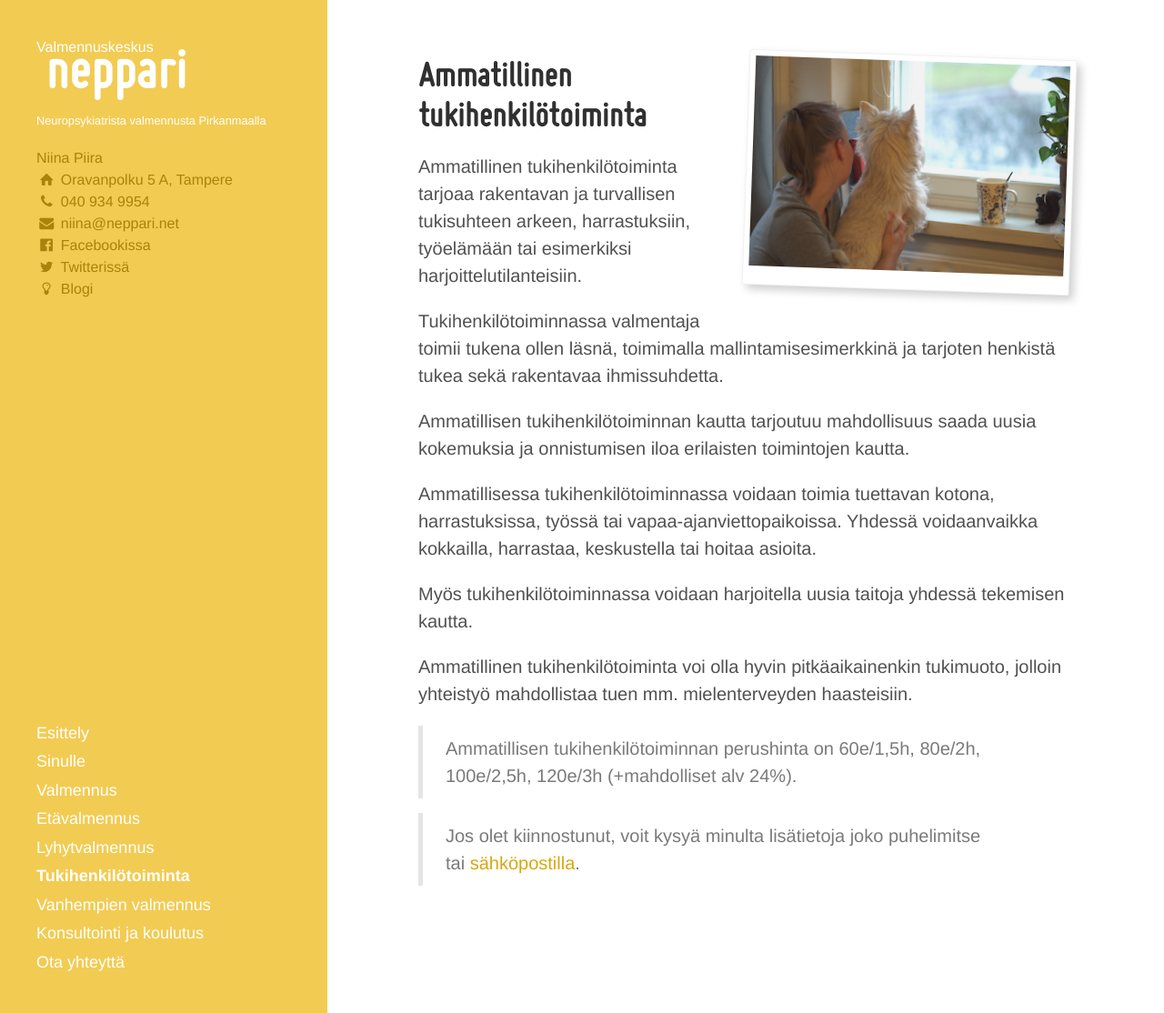
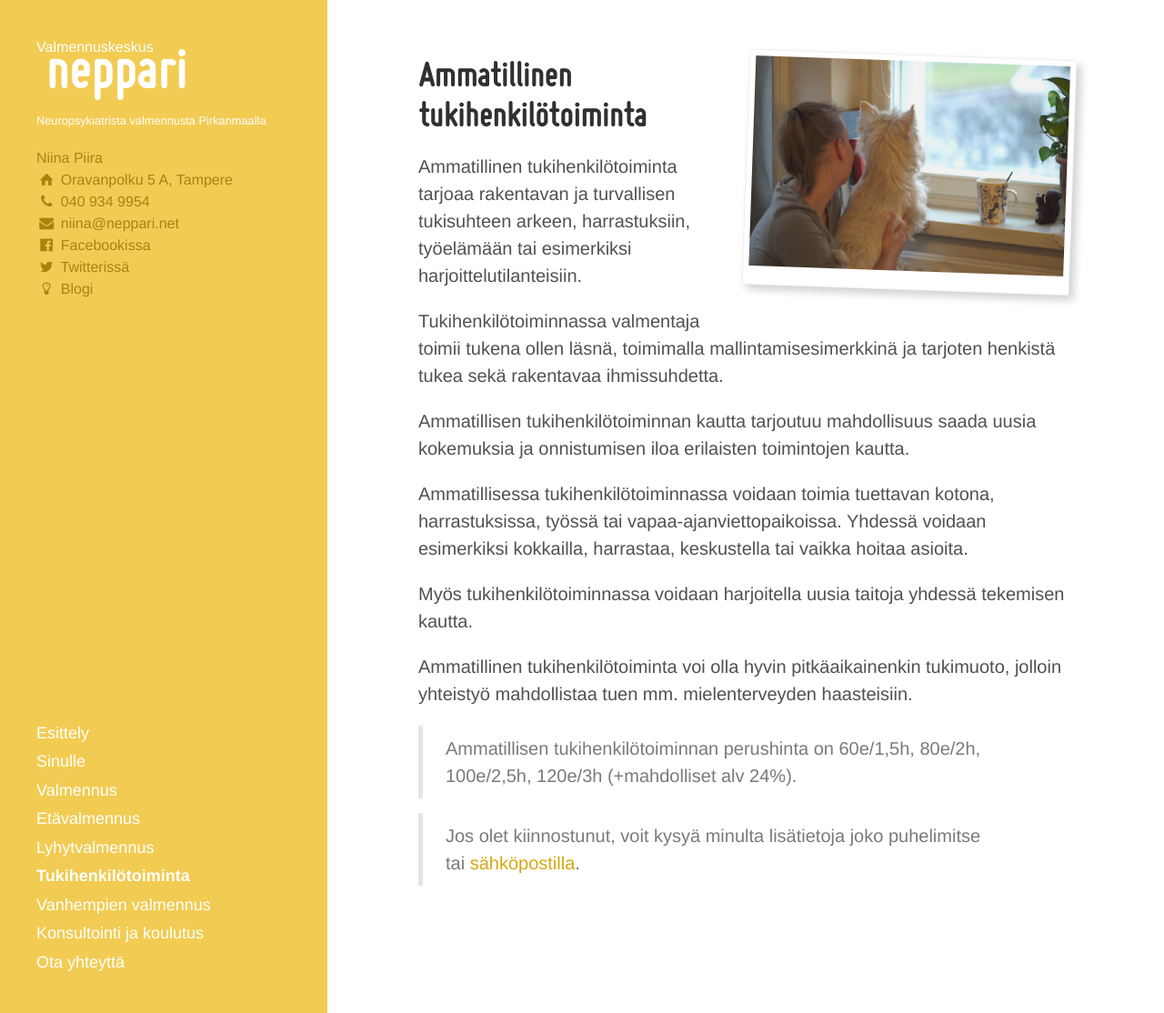
Before and after one commit to niinapiira/neppari.net, a Jekyll site: the page built from ammatillinen-tukihenkilotoiminta.md, in a window 1280 px wide and 1114 px high. Shown: the whole window at 91% size. Built offline with Jekyll 4.4.1, drawn with Linux system fonts in a browser that asks for light colours.

Commit message:
Updated ammatillinen-tukihenkilotoiminta.md

```diff
--- a/ammatillinen-tukihenkilotoiminta.md
+++ b/ammatillinen-tukihenkilotoiminta.md
@@ -25,7 +25,7 @@
 
 Ammatillisen tukihenkilötoiminnan kautta tarjoutuu mahdollisuus saada uusia kokemuksia ja onnistumisen iloa erilaisten toimintojen kautta.
 
-Ammatillisessa tukihenkilötoiminnassa voidaan toimia tuettavan kotona, harrastuksissa, työssä tai vapaa-ajanviettopaikoissa. Yhdessä voidaanvaikka kokkailla, harrastaa, keskustella tai hoitaa asioita.
+Ammatillisessa tukihenkilötoiminnassa voidaan toimia tuettavan kotona, harrastuksissa, työssä tai vapaa-ajanviettopaikoissa. Yhdessä voidaan esimerkiksi kokkailla, harrastaa, keskustella tai vaikka hoitaa asioita.
 
 Myös tukihenkilötoiminnassa voidaan harjoitella uusia taitoja yhdessä tekemisen kautta.
 
```
